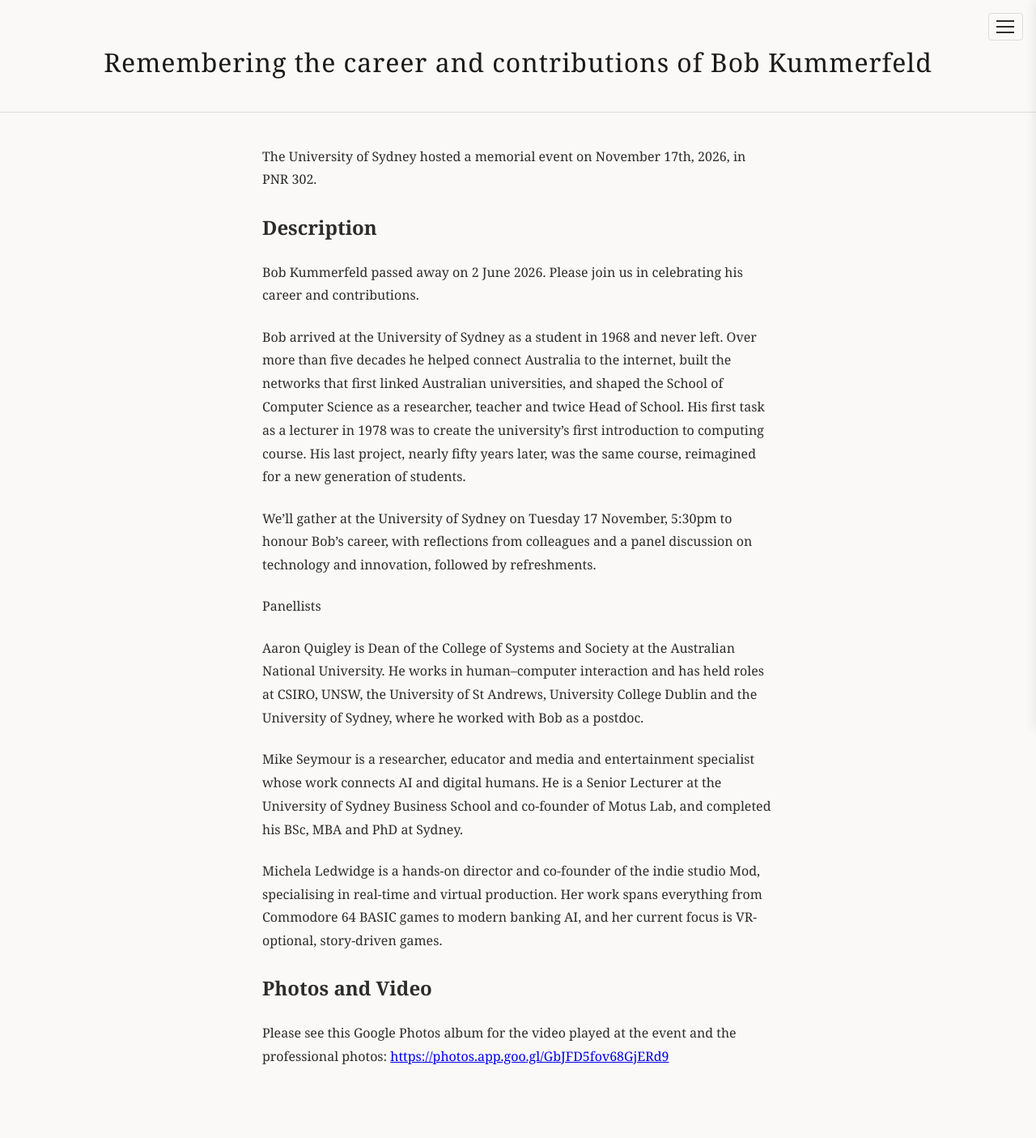
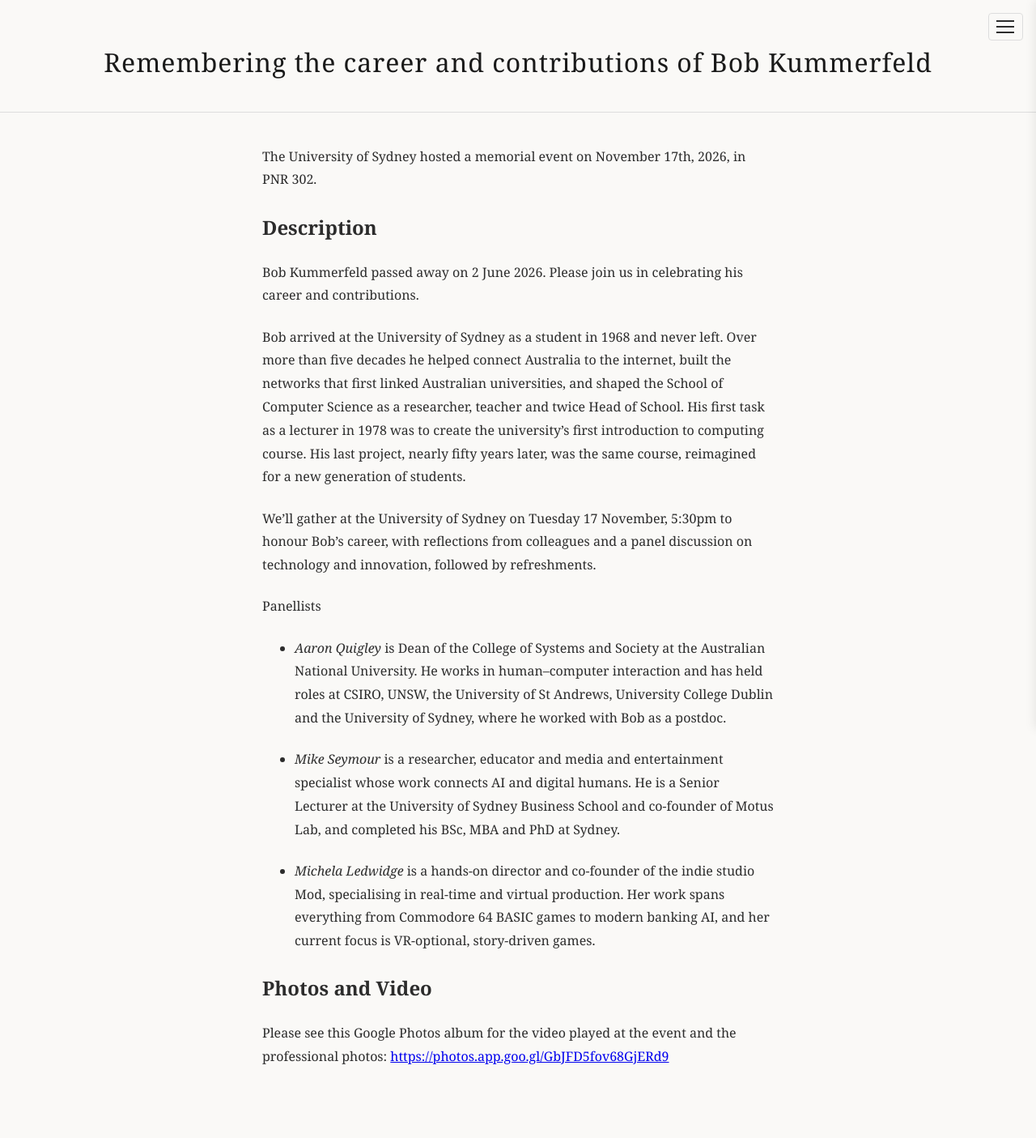
Before and after one commit to jkkummerfeld/bob-kummerfeld-memorial, a Jekyll site: the page built from usyd-event.md, in a window 1280 px wide. Shown: the whole page at 81% size. Built offline with Jekyll 4.4.1, drawn with Linux system fonts in a browser that asks for light colours.

Commit message:
Format tweak

```diff
--- a/usyd-event.md
+++ b/usyd-event.md
@@ -16,11 +16,11 @@ We’ll gather at the University of Sydney on Tuesday 17 November, 5:30pm to hon
 
 Panellists
 
-Aaron Quigley is Dean of the College of Systems and Society at the Australian National University. He works in human–computer interaction and has held roles at CSIRO, UNSW, the University of St Andrews, University College Dublin and the University of Sydney, where he worked with Bob as a postdoc.
+- *Aaron Quigley* is Dean of the College of Systems and Society at the Australian National University. He works in human–computer interaction and has held roles at CSIRO, UNSW, the University of St Andrews, University College Dublin and the University of Sydney, where he worked with Bob as a postdoc.
 
-Mike Seymour is a researcher, educator and media and entertainment specialist whose work connects AI and digital humans. He is a Senior Lecturer at the University of Sydney Business School and co-founder of Motus Lab, and completed his BSc, MBA and PhD at Sydney.
+- *Mike Seymour* is a researcher, educator and media and entertainment specialist whose work connects AI and digital humans. He is a Senior Lecturer at the University of Sydney Business School and co-founder of Motus Lab, and completed his BSc, MBA and PhD at Sydney.
 
-Michela Ledwidge is a hands-on director and co-founder of the indie studio Mod, specialising in real-time and virtual production. Her work spans everything from Commodore 64 BASIC games to modern banking AI, and her current focus is VR-optional, story-driven games.
+- *Michela Ledwidge* is a hands-on director and co-founder of the indie studio Mod, specialising in real-time and virtual production. Her work spans everything from Commodore 64 BASIC games to modern banking AI, and her current focus is VR-optional, story-driven games.
 
 
 ## Photos and Video
```
